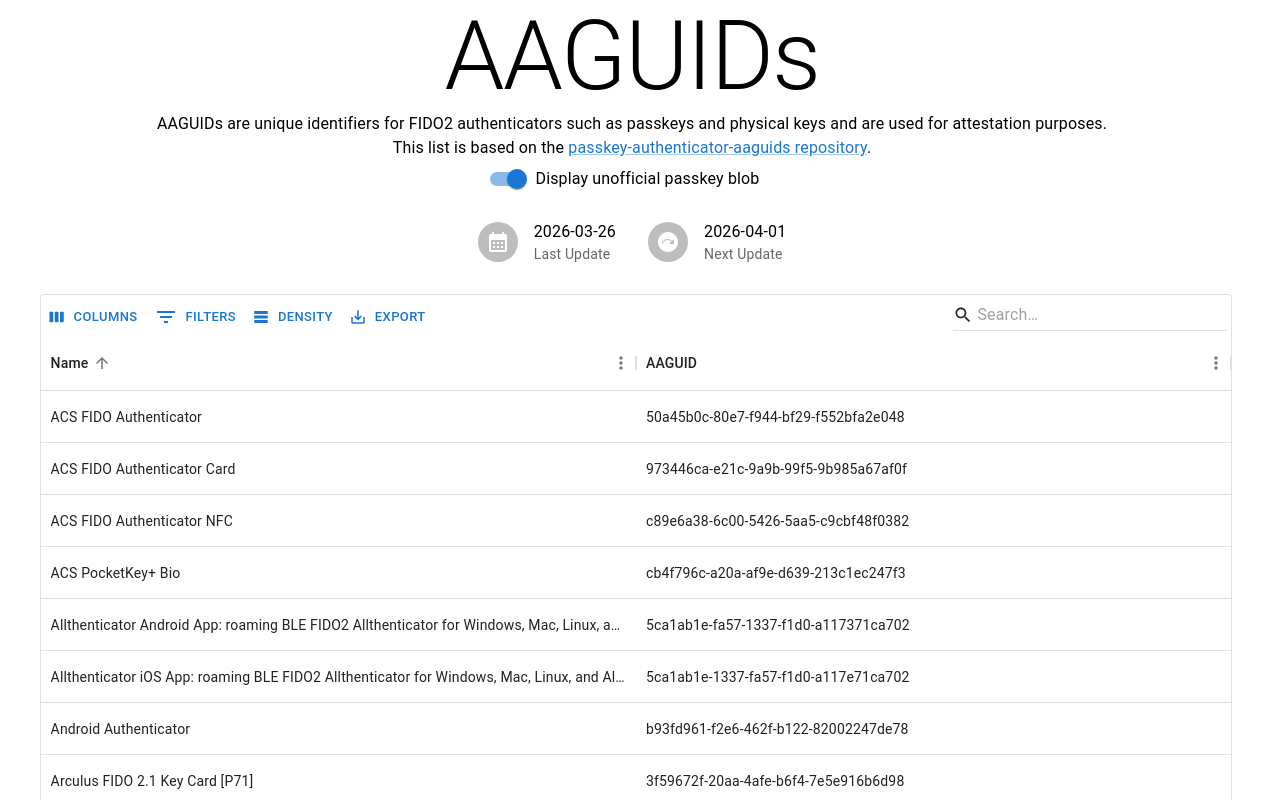
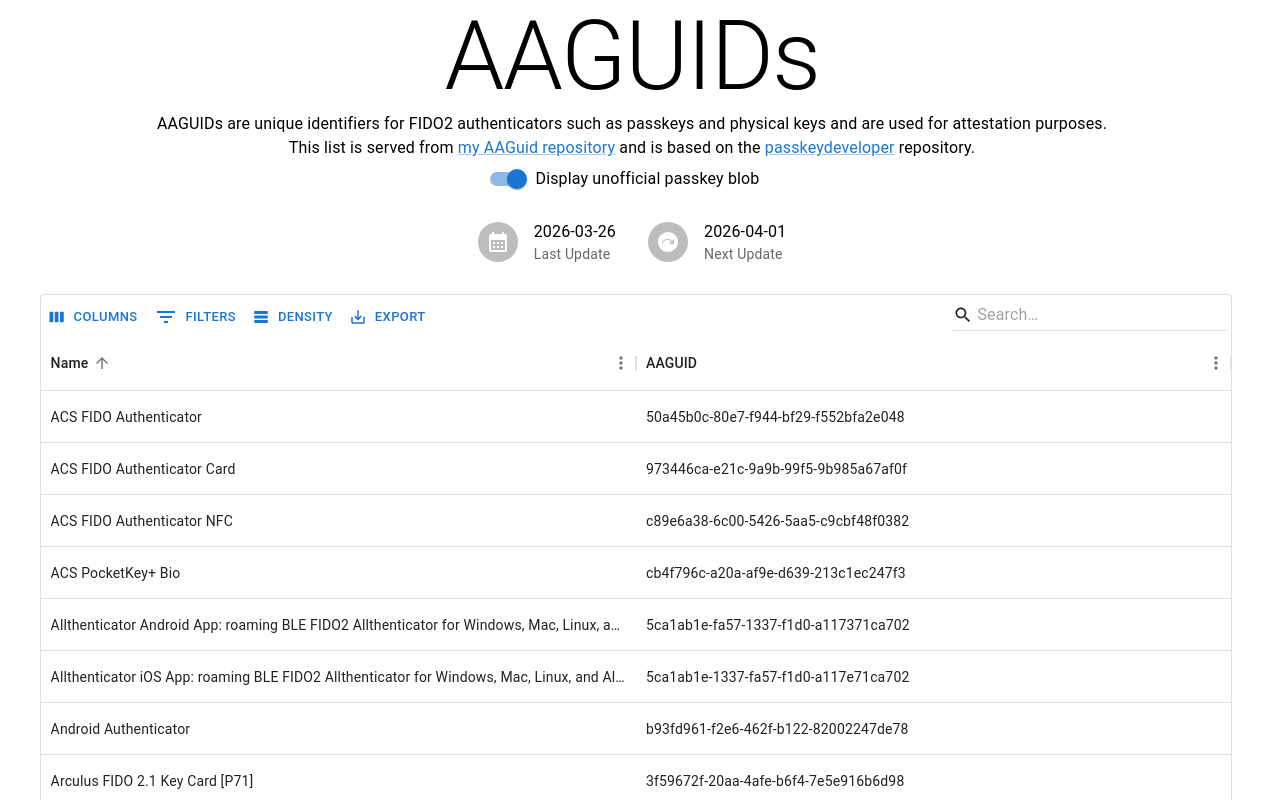
Before and after one commit to nicolonsky/AAGuids, a React (Create React App) app: page / in a window 1280 px wide. Both pictures are taken after a click on the label "Display unofficial passkey blob". Shown: the top 800 px of the page. Built offline with nearby package versions, Linux system fonts and the light colour scheme; no server answers.

Commit message:
enhance unofficial list

```diff
--- a/src/App.tsx
+++ b/src/App.tsx
@@ -5,7 +5,7 @@
 import NextPlanIcon from '@mui/icons-material/NextPlan';
 import CalendarMonthIcon from '@mui/icons-material/CalendarMonth';
 
-const unofficialUri = 'https://raw.githubusercontent.com/nicolonsky/ITDR/main/Watchlists/aaguids.json';
+const unofficialUri = 'https://raw.githubusercontent.com/nicolonsky/AAGuids/main/public/combined_aaguid.json';
 
 const fidoMdsColumns: ColumnInfo[] = [
   { field: 'description', headerName: 'Name', flex: 1 },
@@ -93,7 +93,7 @@
 
       {showUnofficial ?
         <Typography>
-          This list is based on the <Link href="https://github.com/passkeydeveloper/passkey-authenticator-aaguids">passkey-authenticator-aaguids repository</Link>.
+          This list is served from <Link href={unofficialUri}>my AAGuid repository</Link> and is based on the <Link href="https://github.com/passkeydeveloper/passkey-authenticator-aaguids">passkeydeveloper</Link> repository.
         </Typography> :
         <Typography>
           This list is based on the <Link href="https://fidoalliance.org/metadata/">FIDO Alliance Metadata Service</Link>.
```
Also changed, not shown: 2 other files (tests, documents, lock files or other folders).
